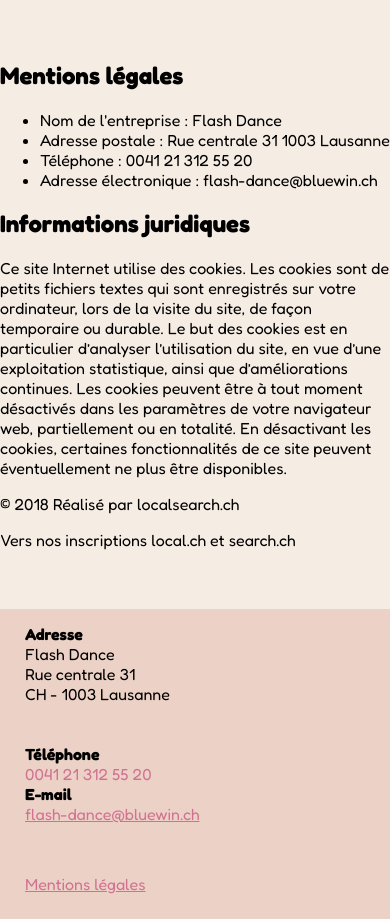
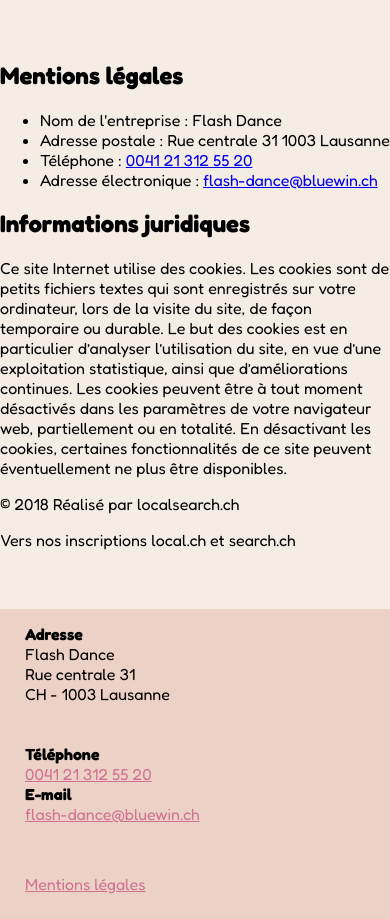
Before and after one commit to YehorHeiko/FlashDandce, a website: page src/pages/légales.html in a window 390 px wide. Shown: the part 130-1049 px from the top of the page. Drawn offline with Linux system fonts and the light colour scheme.

Commit message:
Add Phone

```diff
--- a/src/pages/légales.html
+++ b/src/pages/légales.html
@@ -52,8 +52,16 @@
                 <ul>
                     <li>Nom de l'entreprise : Flash Dance</li>
                     <li>Adresse postale : Rue centrale 31 1003 Lausanne</li>
-                    <li>Téléphone : 0041 21 312 55 20</li>
-                    <li>Adresse électronique : flash-dance@bluewin.ch</li>
+                    <li>Téléphone :
+                        <a href="tel:+0041213125520">
+                            0041 21 312 55 20
+                        </a>
+                    </li>
+                    <li>Adresse électronique :
+                        <a href="mailto:flash-dance@bluewin.ch">
+                            flash-dance@bluewin.ch
+                        </a>
+                    </li>
                 </ul>
             </div>
             <h1>
@@ -99,7 +107,7 @@
                     Téléphone
                 </span>
             </p>
-            <a>
+            <a href="tel:+0041213125520">
                 0041 21 312 55 20
             </a>
             <p>
@@ -121,7 +129,7 @@
         </div>
     </footer>
     <script>
-        document.querySelector('.burger').addEventListener('click', function() {
+        document.querySelector('.burger').addEventListener('click', function () {
             this.classList.toggle('active');
             document.querySelector('.navigation').classList.toggle('active')
         })
```
Also changed, not shown: src/pages/contact.html (+4 -2 lines), src/pages/presentation.html (+1 -1 lines), src/pages/services.html (+2 -1 lines).
